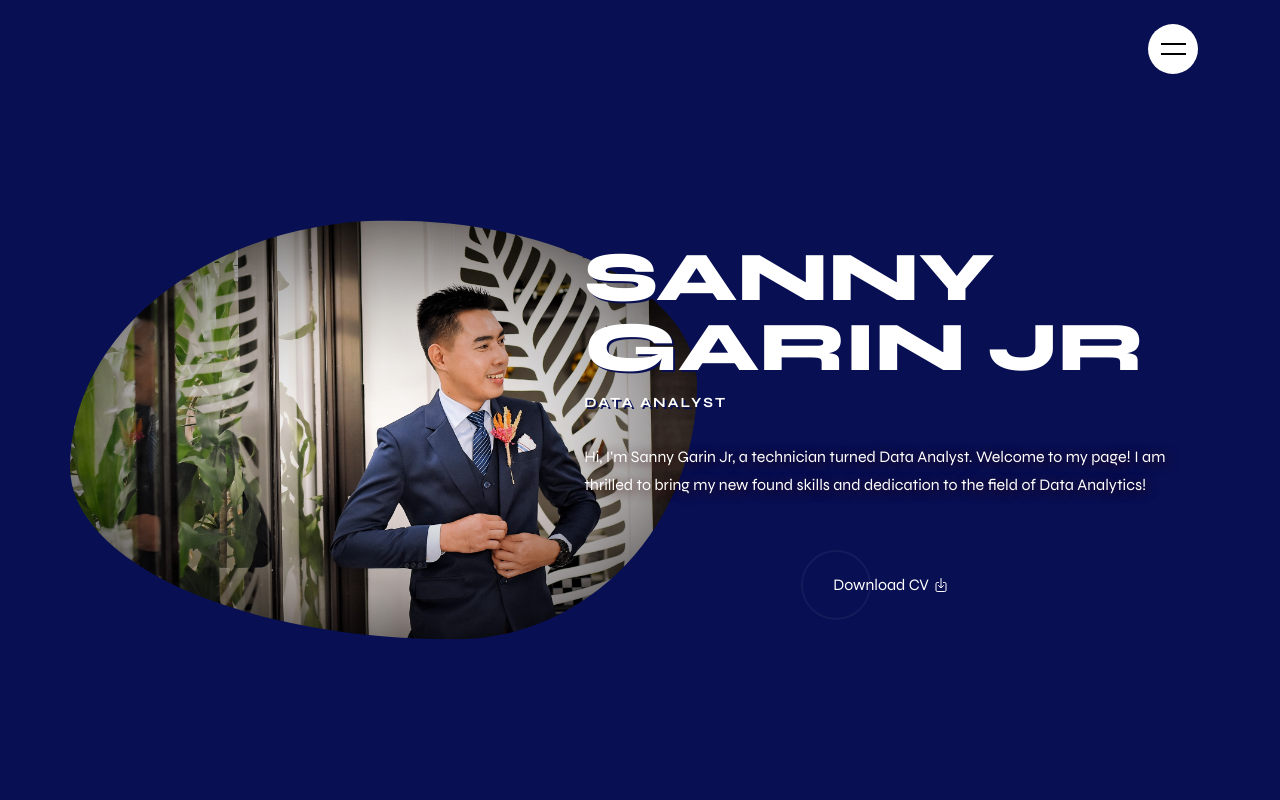
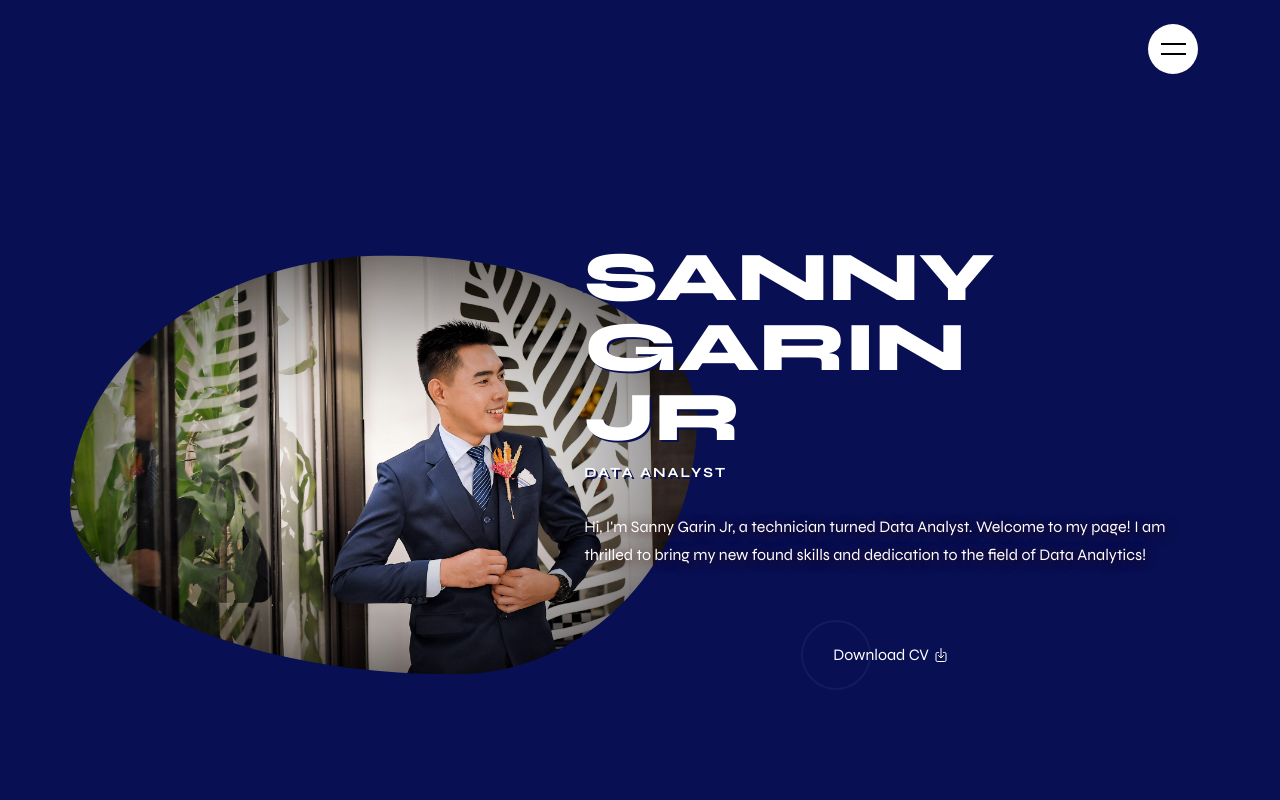
Before and after one commit to SannyGarin/SannyGarin.github.io, a plain HTML site: page index.html in a window 1280 px wide. Shown: the top 800 px of the page. Drawn offline with nearby package versions, Linux system fonts and the light colour scheme.

```diff
--- a/index.html
+++ b/index.html
@@ -9,7 +9,7 @@
   <!--
     - primary meta tags
   -->
-  <title>Sanny Garin Jr - Data Analyst</title>
+  <title>Sanny  Garin  Jr - Data Analyst</title>
   <meta name="title" content="Sanny Garin Jr - Data Analyst">
   <meta name="description" content="This is a personal portfolio">
 
@@ -112,7 +112,7 @@
 
           <div class="hero-content">
 
-            <h1 class="h1 hero-title">Sanny Garin Jr</h1>
+            <h1 class="h1 hero-title">Sanny</h1> <h1 class="h1 hero-title">Garin</h1>  <h1 class="h1 hero-title">Jr</h1>
             <p class="hero-subtitle">
               Data Analyst
             </p>
@@ -122,7 +122,6 @@
 
             <p class="section-text">
               Hi, I'm Sanny Garin Jr, a technician turned Data Analyst. Welcome to my page! I am thrilled to bring my new found skills and dedication to the field of Data Analytics!
-
             </p>
 
             <a href="https://drive.google.com/file/d/1O9TMhSA_3KENJjUhLIKjBFYVN9RTX9Hx/view?usp=sharing" target="_blank" class="btn has-before">
```
